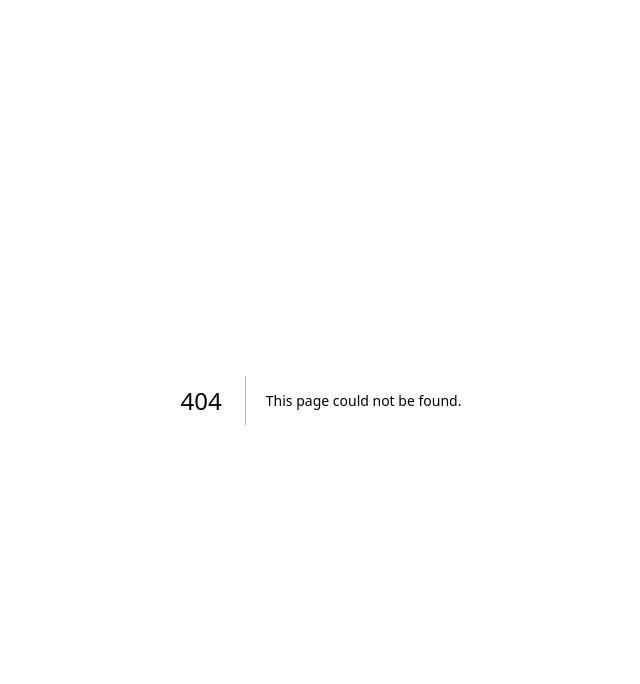
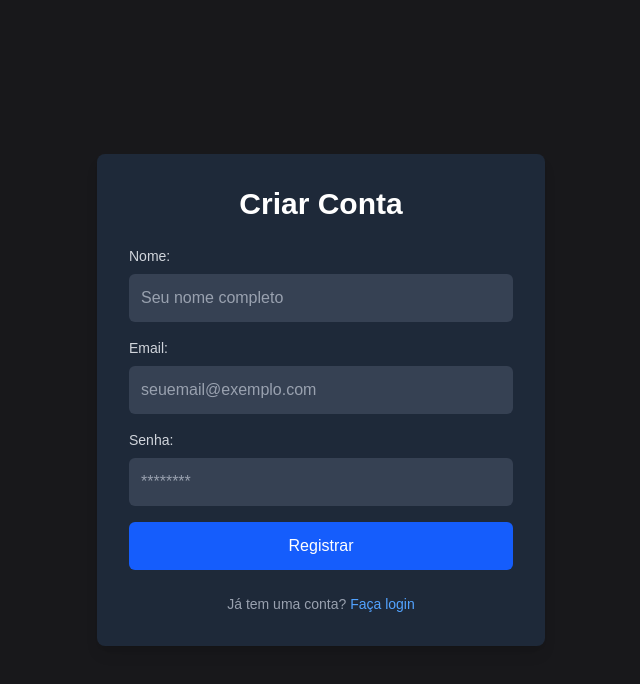
Before and after one commit to ohomemcodigos/SistemaDeGereciadorDeSalas-Fabrica25.2, a Next.js app: page /register in a window 1280 px wide. Before the commit this address had no page. Shown: the top 684 px of the page, without its empty margins (319-959 px from the left). Built offline with nearby package versions, Linux system fonts and the light colour scheme.

Commit message:
Implementadas as páginas de Login e Registro.

```diff
--- /dev/null
+++ b/src/app/login/page.tsx
@@ -0,0 +1,91 @@
+'use client';
+
+/* bibliotecas */
+import { useState } from 'react';
+import Link from 'next/link';
+
+export default function LoginPage() {
+  const [email, setEmail] = useState('');
+  const [senha, setSenha] = useState('');
+
+  const handleSubmit = (event: React.FormEvent) => {
+    event.preventDefault(); // Impede que a página recaregue
+    console.log('Dados do login:', { email, senha }); // teste
+  };
+
+  return (
+    // Container principal
+    <main className="flex min-h-screen items-center justify-center bg-zinc-900 p-4">
+      <div className="w-full max-w-md space-y-6 rounded-lg bg-gray-800 p-8 shadow-lg">
+        <h1 className="text-center text-3xl font-bold text-white">
+          Login
+        </h1>
+
+        {/* Formulário com espaçamento entre os elementos */}
+        <form onSubmit={handleSubmit} className="space-y-6">
+
+          {/* Campo de Email */}
+          <div>
+            <label
+              htmlFor="email"
+              className="mb-2 block text-sm font-medium text-gray-300"
+            >
+              Email:
+            </label>
+            <input
+              type="email"
+              id="email"
+              value={email}
+              onChange={(e) => setEmail(e.target.value)}
+              className="w-full rounded-md border-gray-600 bg-gray-700 p-3 text-white placeholder-gray-400 focus:border-blue-500 focus:ring-blue-500"
+              placeholder="seuemail@exemplo.com"
+              required
+            />
+          </div>
+
+          {/* Campo de Senha */}
+          <div>
+            <label
+              htmlFor="password"
+              className="mb-2 block text-sm font-medium text-gray-300"
+            >
+              Senha:
+            </label>
+            <input
+              type="password"
+              id="password"
+              value={senha}
+              onChange={(e) => setSenha(e.target.value)}
+              className="w-full rounded-md border-gray-600 bg-gray-700 p-3 text-white placeholder-gray-400 focus:border-blue-500 focus:ring-blue-500"
+              placeholder="********"
+              required
+            />
+          </div>
+
+          {/* Botão de Envio */}
+          <button
+            type="submit"
+            className="w-full rounded-md bg-blue-600 p-3 text-white transition hover:bg-blue-700 focus:outline-none focus:ring-2 focus:ring-blue-500 focus:ring-offset-2 focus:ring-offset-gray-800"
+          >
+            Entrar
+          </button>
+        </form>
+
+        {/* Divisor simples */}
+        <div className="my-2 flex items-center">
+          <div className="flex-grow border-t border-gray-600"></div>
+          <span className="mx-4 flex-shrink text-sm text-gray-400">Ou</span>
+          <div className="flex-grow border-t border-gray-600"></div>
+        </div>
+
+        {/* Link para a página de Registro */}
+        <Link
+          href="/register"
+          className="block w-full rounded-md border border-gray-600 bg-transparent p-3 text-center text-white transition hover:bg-gray-700 focus:outline-none focus:ring-2 focus:ring-gray-500 focus:ring-offset-2 focus:ring-offset-gray-800"
+        >
+          Criar uma conta
+        </Link>
+      </div>
+    </main>
+  );
+}
--- /dev/null
+++ b/src/app/register/page.tsx
@@ -0,0 +1,100 @@
+'use client';
+
+/* bibliotecas */
+import { useState } from 'react';
+import Link from 'next/link';
+
+export default function RegisterPage() {
+  const [nome, setNome] = useState('');
+  const [email, setEmail] = useState('');
+  const [senha, setSenha] = useState('');
+
+  const handleSubmit = (event: React.FormEvent) => {
+    event.preventDefault(); // Impede a página recarregar
+    console.log('Dados do registro:', { nome, email, senha }); //teste
+  };
+
+  return (
+    // Container principal
+    <main className="flex min-h-screen items-center justify-center bg-zinc-900 p-4">
+      <div className="w-full max-w-md space-y-6 rounded-lg bg-gray-800 p-8 shadow-lg">
+        <h1 className="text-center text-3xl font-bold text-white">
+          Criar Conta
+        </h1>
+
+        <form onSubmit={handleSubmit} className="space-y-4">
+          {/* Campo de Nome */}
+          <div>
+            <label
+              htmlFor="name"
+              className="mb-2 block text-sm font-medium text-gray-300"
+            >
+              Nome:
+            </label>
+            <input
+              type="text"
+              id="name"
+              value={nome}
+              onChange={(e) => setNome(e.target.value)}
+              className="w-full rounded-md border-gray-600 bg-gray-700 p-3 text-white placeholder-gray-400 focus:border-blue-500 focus:ring-blue-500"
+              placeholder="Seu nome completo"
+              required
+            />
+          </div>
+
+          {/* Campo de Email */}
+          <div>
+            <label
+              htmlFor="email"
+              className="mb-2 block text-sm font-medium text-gray-300"
+            >
+              Email:
+            </label>
+            <input
+              type="email"
+              id="email"
+              value={email}
+              onChange={(e) => setEmail(e.target.value)}
+              className="w-full rounded-md border-gray-600 bg-gray-700 p-3 text-white placeholder-gray-400 focus:border-blue-500 focus:ring-blue-500"
+              placeholder="seuemail@exemplo.com"
+              required
+            />
+          </div>
+
+          {/* Campo de Senha */}
+          <div>
+            <label
+              htmlFor="password"
+              className="mb-2 block text-sm font-medium text-gray-300"
+            >
+              Senha:
+            </label>
+            <input
+              type="password"
+              id="password"
+              value={senha}
+              onChange={(e) => setSenha(e.target.value)}
+              className="w-full rounded-md border-gray-600 bg-gray-700 p-3 text-white placeholder-gray-400 focus:border-blue-500 focus:ring-blue-500"
+              placeholder="********"
+              required
+            />
+          </div>
+
+          <button
+            type="submit"
+            className="w-full rounded-md bg-blue-600 p-3 text-white transition hover:bg-blue-700 focus:outline-none focus:ring-2 focus:ring-blue-500 focus:ring-offset-2 focus:ring-offset-gray-800"
+          >
+            Registrar
+          </button>
+        </form>
+
+        <div className="text-center text-sm text-gray-400">
+          Já tem uma conta?{' '}
+          <Link href="/login" className="font-medium text-blue-400 hover:underline">
+            Faça login
+          </Link>
+        </div>
+      </div>
+    </main>
+  );
+}
```
